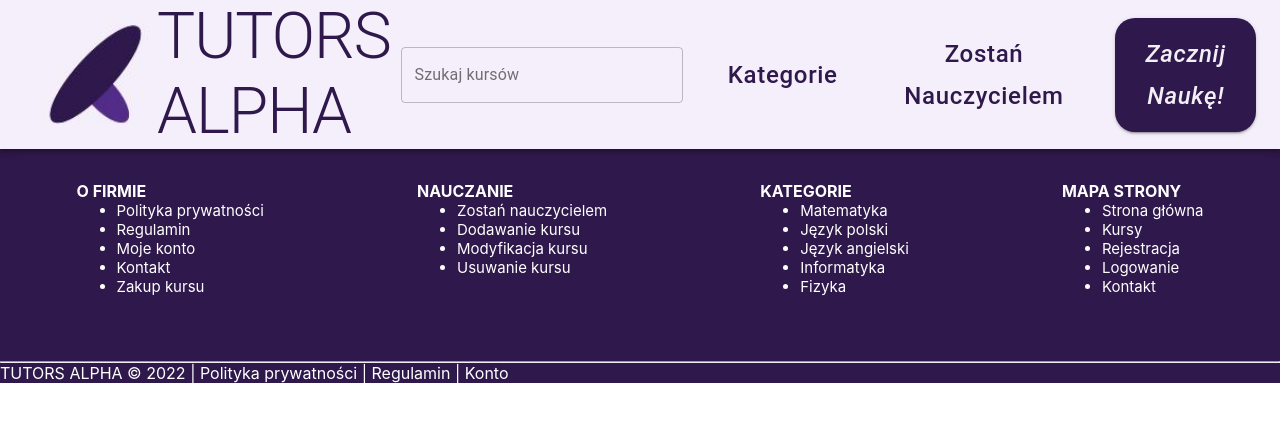
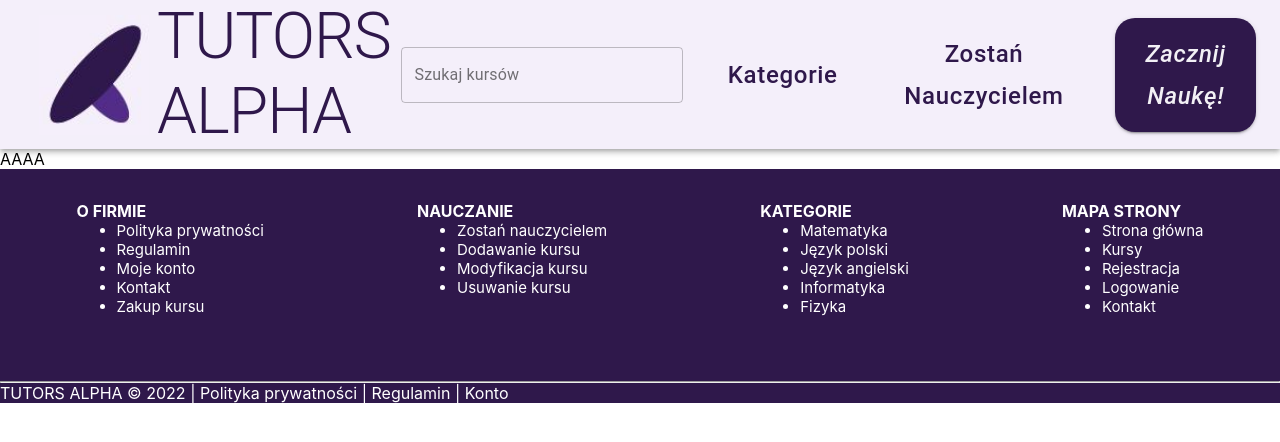
Before and after one commit to pascalbertin/serwis-z-tresciami-dydaktycznymi, a React (Create React App) app in the folder client/: page /video in a window 1280 px wide. Shown: the top 442 px of the page. Built offline with nearby package versions, Linux system fonts and the light colour scheme.

Commit message:
[FIXED] Video of course
- Added page for video of course

```diff
--- a/client/src/App.js
+++ b/client/src/App.js
@@ -36,8 +36,8 @@ function App() {
                 <Route path="/course">
                   <Course />
                 </Route>
-                <Route path="/video/$id">
-                  <VideoCourse/>
+               <Route path="/video">
+                   <VideoCourse/>
                 </Route>
               </Switch>
             </div>
--- a/client/src/components/slider/slider.css
+++ b/client/src/components/slider/slider.css
@@ -186,6 +186,7 @@
     font-size: 32px;
     color: #2F184B;
     background: #F4EFFA;
+    border: 1px solid #F4EFFA;
     transition: all 0.4s ease-in-out;
     -moz-transition: all 0.4s ease-in-out;
     -webkit-transition: all 0.4s ease-in-out;
--- a/client/src/pages/coursePage/Course.js
+++ b/client/src/pages/coursePage/Course.js
@@ -1,18 +1,17 @@
-import React,  { useState, useEffect } from 'react'
-import './Course.css'
+import React,  { useState, useEffect } from 'react';
+import './Course.css';
 import science from '../../assets/images/science1.jpg';
-// import useStyles from '../../styles';
+import { Link } from 'react-router-dom';
+
 
 const Course = () => {
 
   var idParam = window.location.search;
   var id = idParam.substring(4);
 
-  //const [isSubmitted, setIsSubmitted] = useState(false)
   const [value, setValues] = useState([])
 
   const submitForm = () => {
-  console.log("AAAAAAAAAAA");
   fetch("https://serwis-z-tresciami.herokuapp.com/api/course/manageCourseById?id="+id, {method: "GET", headers: {
       'Accept': 'application',
       'Content-Type': 'application'
@@ -48,9 +47,11 @@ const Course = () => {
           <div className='row second-row'>
             <form className='activate-code' method="post">
               <input className='form-input' placeholder="Kod dostępu" />
+              <Link to={`/video?id=${id}`}>
                 <button className='form-button' type="submit">
                   Aktywuj
                 </button>
+              </Link>
             </form>
           </div>
         </div>
--- /dev/null
+++ b/client/src/pages/videoCoursePage/videoCourse.css
@@ -0,0 +1,3 @@
+.course-video-player {
+    align-items: center;
+}
--- /dev/null
+++ b/client/src/pages/videoCoursePage/videoCurse.js
@@ -0,0 +1,32 @@
+import React, { useEffect, useState } from 'react';
+import './videoCourse.css';
+
+
+const videoCourse = () => {
+
+  // var idParam = window.location.search;
+  // var id = idParam.substring(4);
+
+  // const [videos, setVideos] = useState([])
+
+  // const fetchData = () => {
+  //   fetch("https://serwis-z-tresciami.herokuapp.com/api/course/manageCourseById?id="+id, {method: "GET", headers: {
+  //     'Accept': 'application',
+  //     'Content-Type': 'application'
+  //   }})
+  //   .then(response => response.json())
+  //   .then(data => {
+  //     setVideos(data)
+  //   })
+  // }
+
+  // useEffect(() => {
+  //   fetchData()
+  // }, [])
+
+  return (
+    <div className='course-video-player'>AAAA </div>
+  );
+}
+
+export default videoCourse;
```
